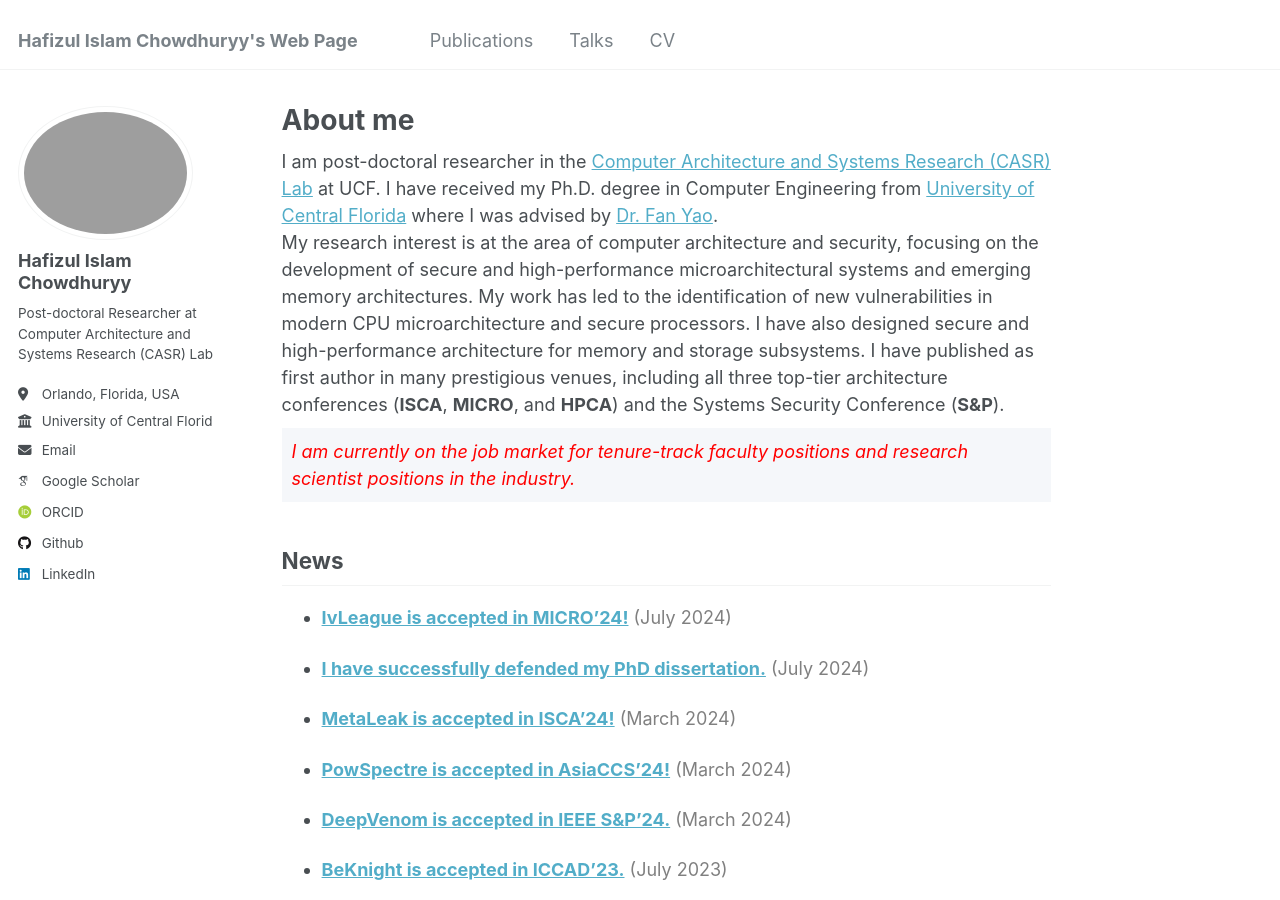
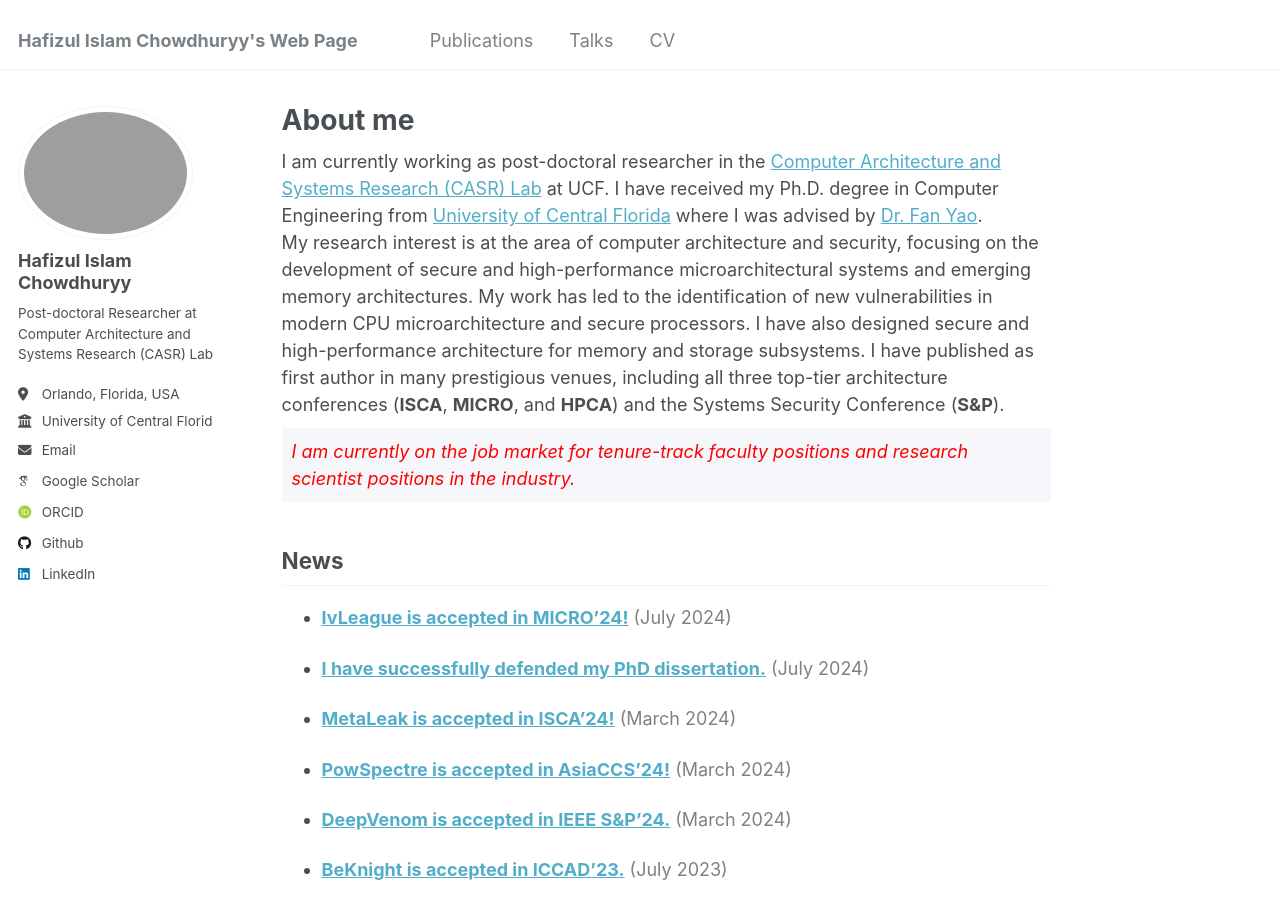
Before and after one commit to reyad010/reyad010.github.io, a Jekyll site: the page built from _pages/about.html, in a window 1280 px wide and 900 px high. Built offline with Jekyll 4.4.1, drawn with Linux system fonts in a browser that asks for light colours; some web fonts are replaced.

Commit message:
Update about.html

```diff
--- a/_pages/about.html
+++ b/_pages/about.html
@@ -7,7 +7,7 @@ redirect_from:
   - /about.html
 ---
 
-I am post-doctoral researcher in the
+I am currently working as post-doctoral researcher in the
 <a href="https://casrl.ece.ucf.edu/" target="_blank"
   >Computer Architecture and Systems Research (CASR) Lab</a
 >
```
